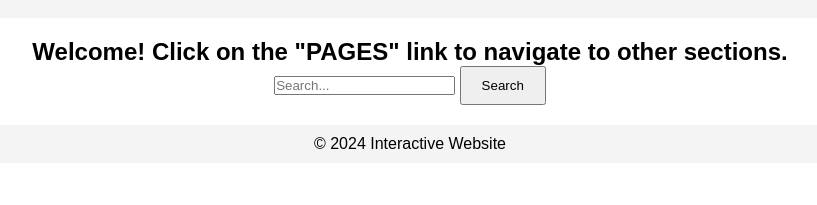
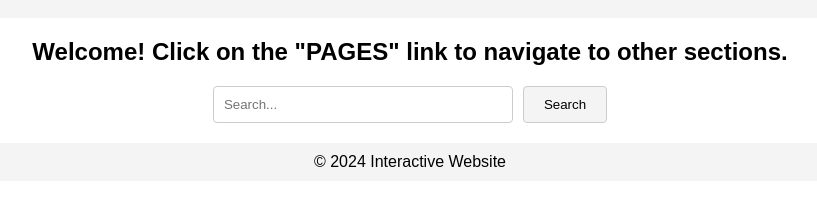
Before and after one commit to rajveersingh101/GA_training, a plain HTML site: page index.html in a window 1280 px wide. Shown: the part 77-282 px from the top of the page, without its empty margins (230-1047 px from the left). Drawn offline with Linux system fonts and the light colour scheme.

Commit message:
Update styles.css

```diff
--- a/styles.css
+++ b/styles.css
@@ -52,6 +52,7 @@ ul li {
     margin: 10px 0;
 }
 
+
 a {
     text-decoration: none;
     color: #333;
@@ -60,3 +61,32 @@ a {
 a:hover {
     color: #007BFF;
 }
+
+/* Existing CSS */
+
+.search-container {
+    margin-top: 20px;
+    display: flex;
+    justify-content: center;
+    align-items: center;
+}
+
+.search-container input {
+    padding: 10px;
+    width: 300px;
+    margin-right: 10px;
+    border: 1px solid #ccc;
+    border-radius: 4px;
+}
+
+.search-container button {
+    padding: 10px 20px;
+    cursor: pointer;
+    border: 1px solid #ccc;
+    background-color: #f4f4f4;
+    border-radius: 4px;
+}
+
+.search-container button:hover {
+    background-color: #ddd;
+}
```
